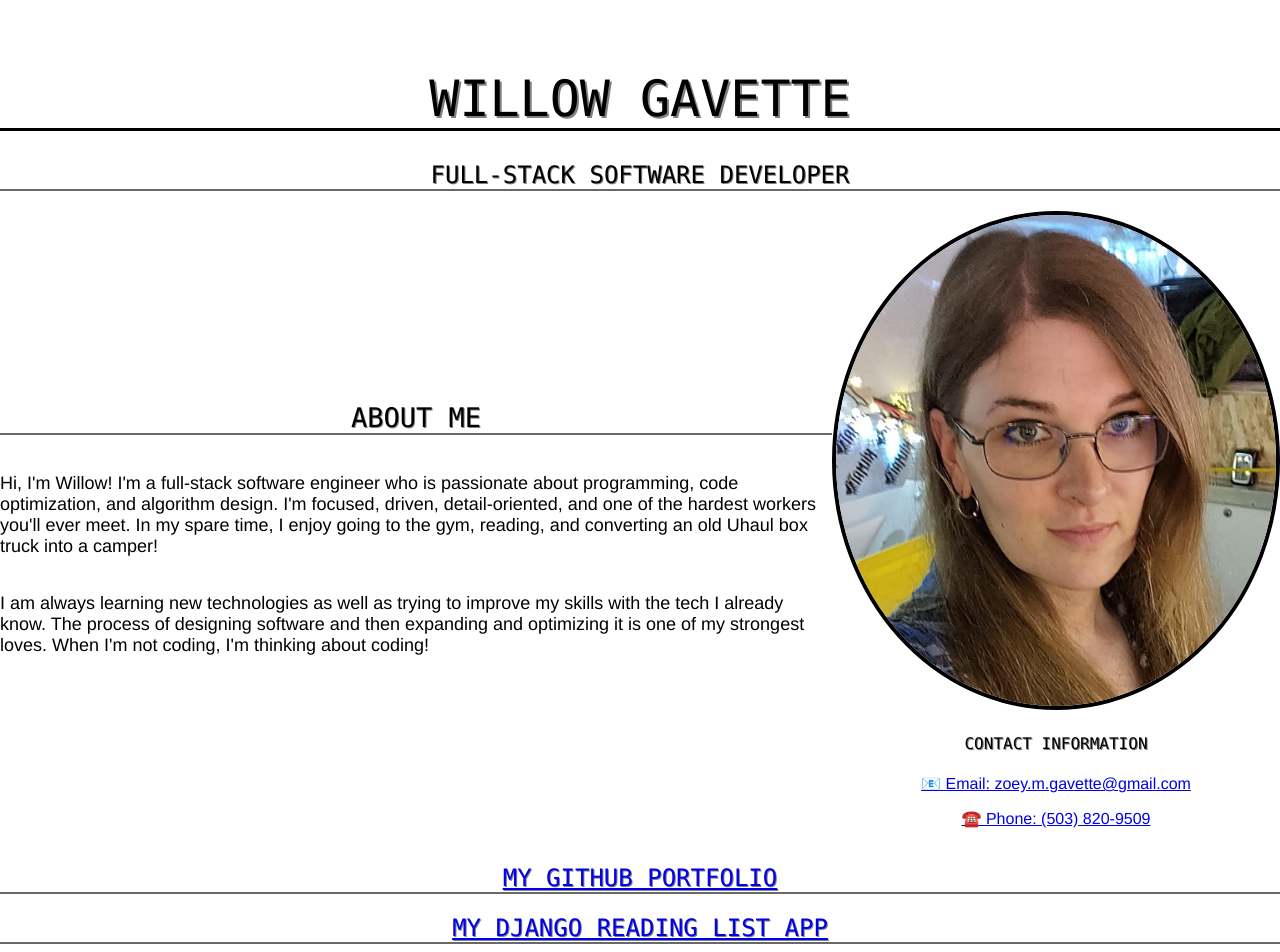
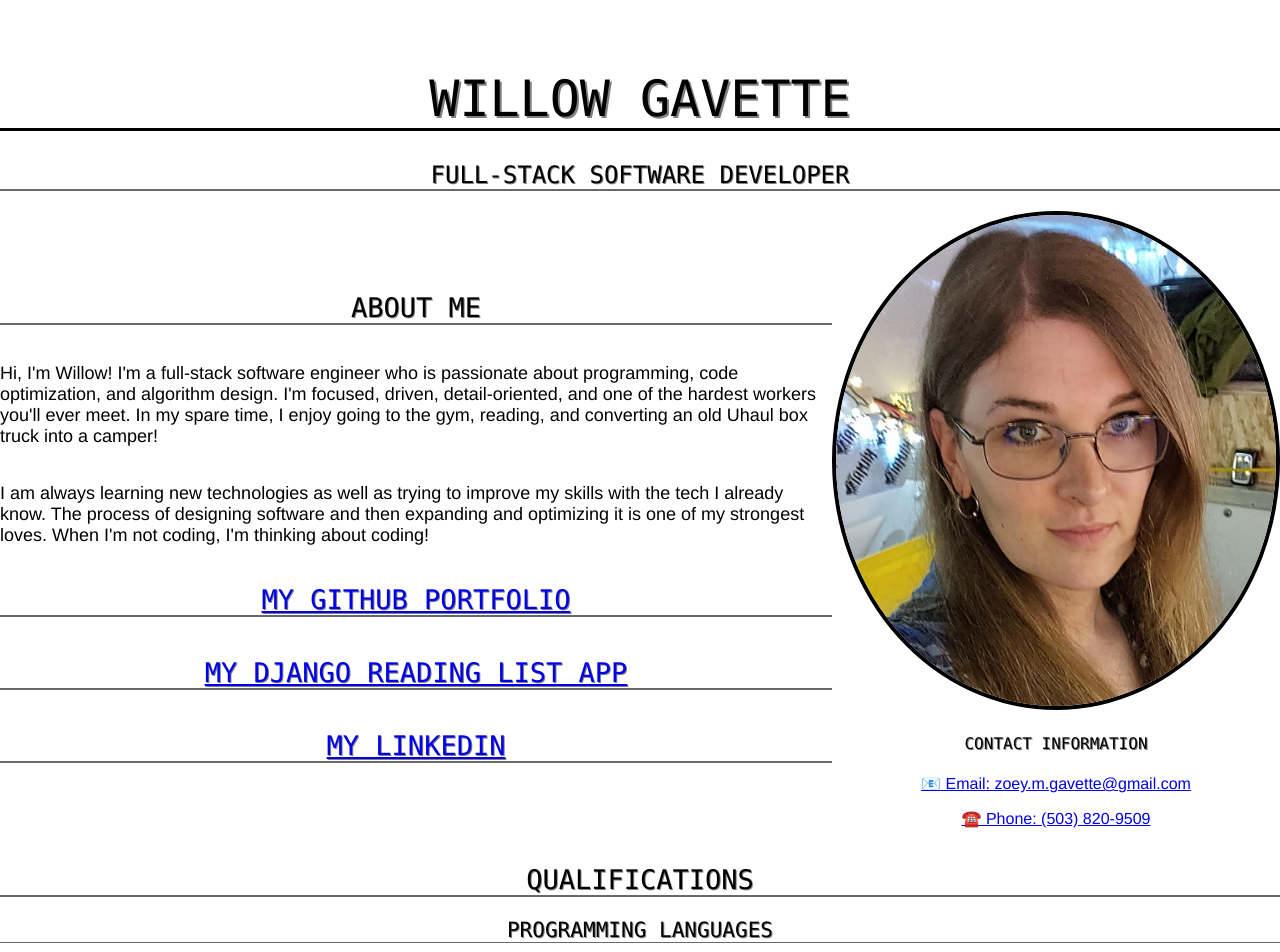
Before and after one commit to willowgavette/my-website-react-redesign, a React (Create React App) app in the folder my-website-react-redesign/: page / in a window 1280 px wide. Shown: the top 952 px of the page. Built offline with nearby package versions, Linux system fonts and the light colour scheme.

Commit message:
page now displays correctly

```diff
--- a/my-website-react-redesign/src/App.js
+++ b/my-website-react-redesign/src/App.js
@@ -15,8 +15,6 @@ function App () {
 
     <SideBySide />
 
-    <Links />
-
     <Quals />
 
     <Footer />
@@ -25,12 +23,18 @@ function App () {
 };
 
 function AboutMe () {
-  let {about: {firstDesc, secondDesc}} = data;
+  let {
+    about: {firstDesc, secondDesc},
+    links: {gitHub, djangoApp, linkedIn}
+  } = data;
   return (
     <div className="bio">
     <h2>ABOUT ME</h2>
     <p>{firstDesc}</p>
     <p>{secondDesc}</p>
+    <h2><a href={gitHub}>My GitHub Portfolio</a></h2>
+<h2><a href={djangoApp}>My Django Reading List app</a></h2>
+<h2><a href={linkedIn}>My LinkedIn</a></h2>
     </div>
     );
 };
@@ -42,19 +46,6 @@ function SideBySide () {
     <Contact />
     </div>
     );
-};
-
-function Links () {
-  let {links: {gitHub, djangoApp, linkedIn}} = data;
-  return (
-//     {links.map(link, i) => (
-//       <h2><a key={i} href={link}>blah</a></h2>))
-// }
-<><h2><a href={gitHub}>My GitHub Portfolio</a></h2>
-<h2><a href={djangoApp}>My Django Reading List app</a></h2>
-<h2><a href={linkedIn}>My LinkedIn</a></h2>
-</>
-);
 };
 
 function Contact () {
```
